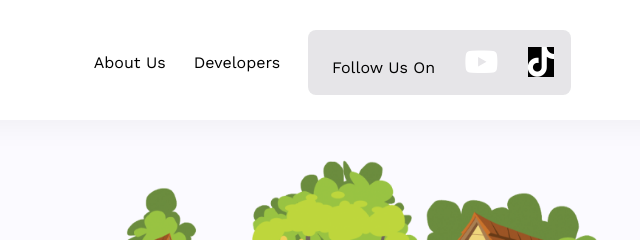
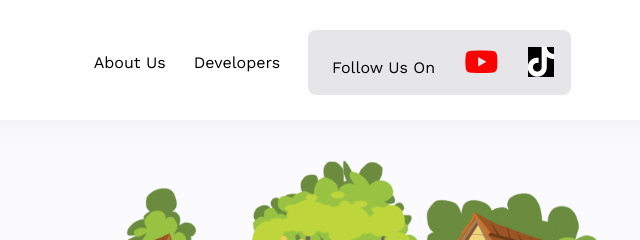
Before and after one commit to ShanawyzBevor/assignment2, a plain HTML site: page index.html in a window 1280 px wide. Shown: the top 240 px of the page, 489-1129 px from the left. Drawn offline with nearby package versions, Linux system fonts and the light colour scheme.

Commit message:
first commit

```diff
--- a/index.html
+++ b/index.html
@@ -21,7 +21,7 @@
             <div class="li-container">
                 <li>About Us</li>
                 <li>Developers</li>
-                <li class="follow">Follow Us On <span class="i-tag"><i class="fa-brands you fa-youtube"></i></span> <span class="i-tag2"><i class="fa-brands tictok fa-tiktok"></i></span></li>
+                <li class="follow">Follow Us On <span class="i-tag"><i class="fa-brands flow fa-youtube"></i></span> <span class="i-tag2"><i class="fa-brands tictok fa-tiktok"></i></span></li>
             </div>
         </div>
 
@@ -182,7 +182,7 @@
                     <i class="fa-brands fa-facebook "></i>
                 </div>
                 <div>
-                    <i class="fa-brands fa-youtube "></i>
+                    <i class="fa-brands flow fa-youtube "></i>
                 </div>
             </div>
             <div class="main-icon1 ">
--- a/style.css
+++ b/style.css
@@ -50,6 +50,7 @@
             .i-tag {
                 height: 33.9px;
                 width: 24px;
+                color: red;
                 padding: 16px 0px 16px 24px;
             }
 
@@ -63,9 +64,9 @@
                 background-color: rgb(0, 0, 0);
             }
 
-            .you {
-                color: red;
-                border-radius: 5px;
+            .tube {
+                background-color: rgb(199, 50, 50);
+                border-radius: 15px;
             }
             /* banner section */
 
@@ -414,6 +415,10 @@
             footer {
                 background-color: black;
             }
+
+            .flow {
+                color: red;
+            }
             /* Responsive styles */
 
             @media screen and (max-width: 578px) {
```
